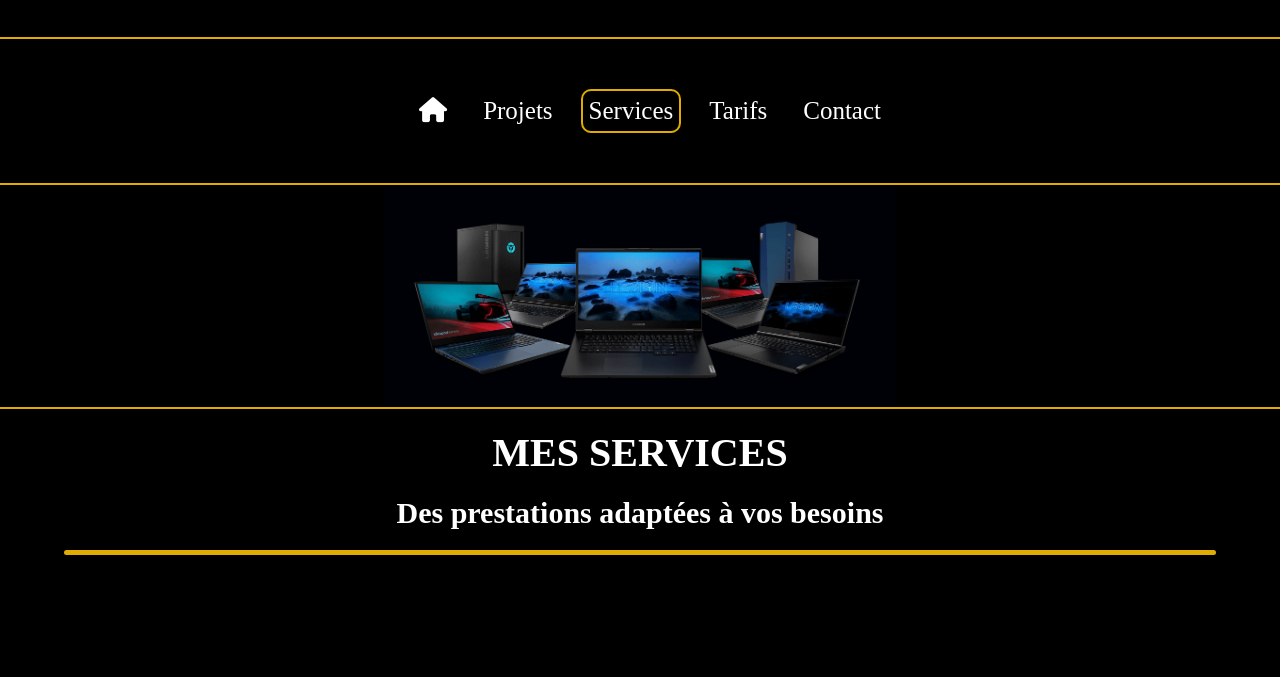
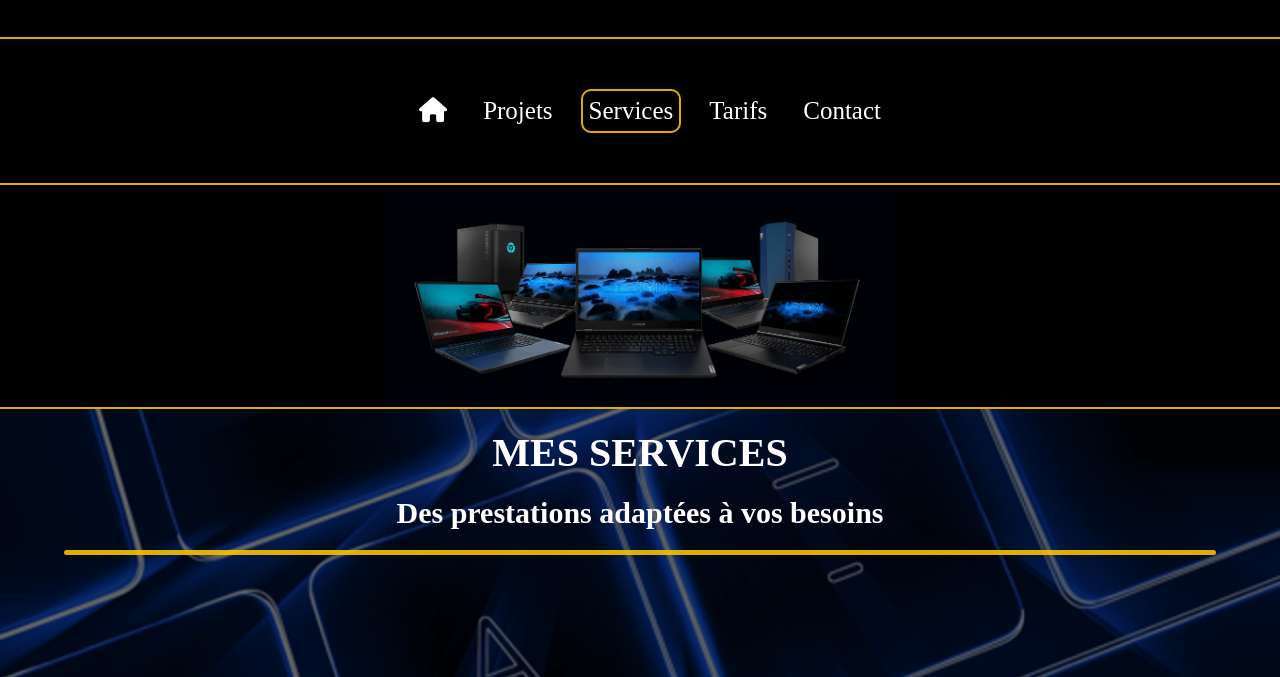
Before and after one commit to mikagame/mvl, a website: page services.html in a window 1280 px wide. Shown: the part 123-800 px from the top of the page. Drawn offline with Linux system fonts and the light colour scheme.

Commit message:
site mika

```diff
--- a/services.html
+++ b/services.html
@@ -11,6 +11,9 @@
 </head>
 
 <body>
+    <div class="fond">
+        <img src="img/fond3.png" />
+    </div>
     <header>
         <img id="logo" src="./img/logo1.PNG" alt="logo" />
         <h1>MikaGame<br/>Développement Web</h1>
```
Also changed, not shown: img/fond3.png (added).
